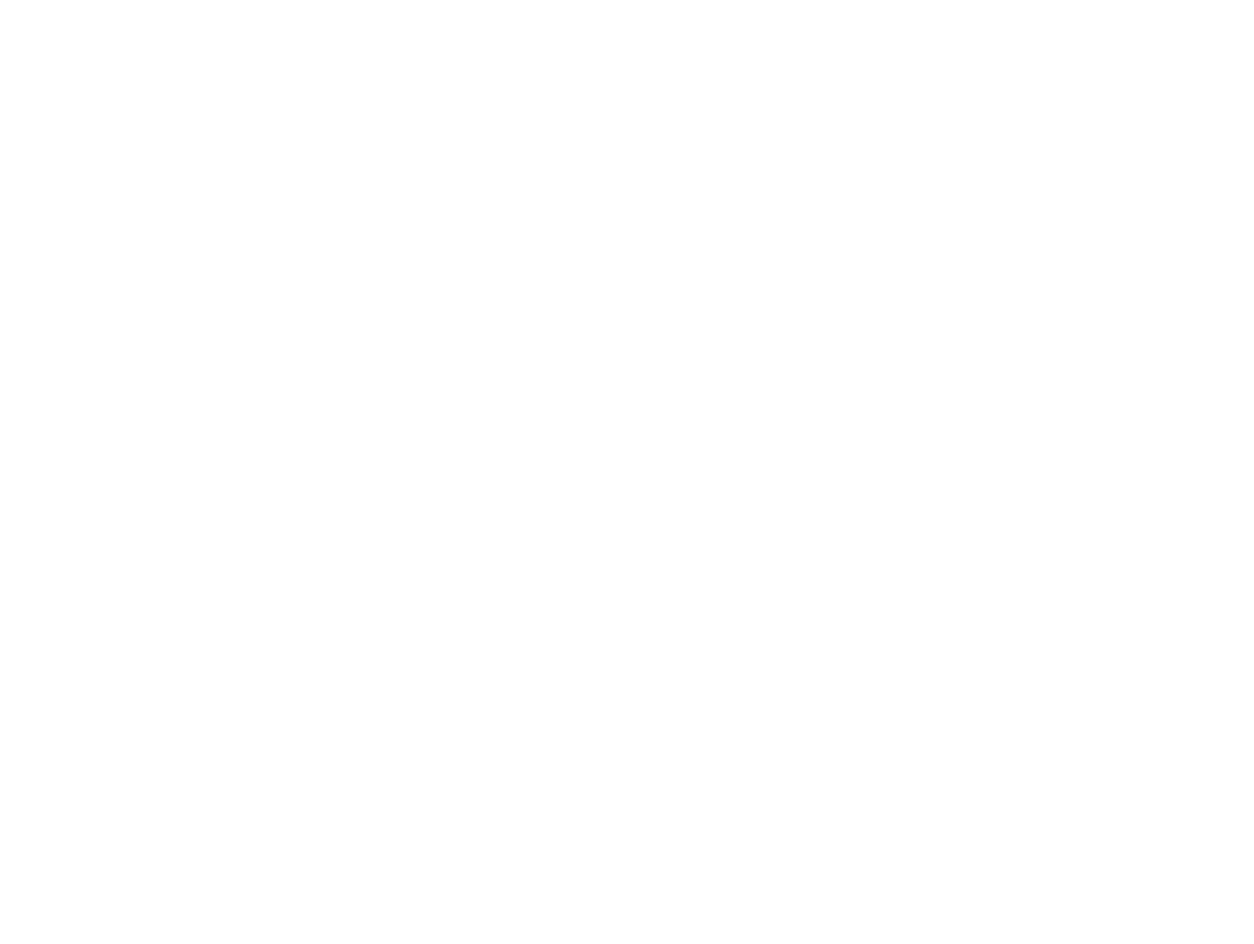
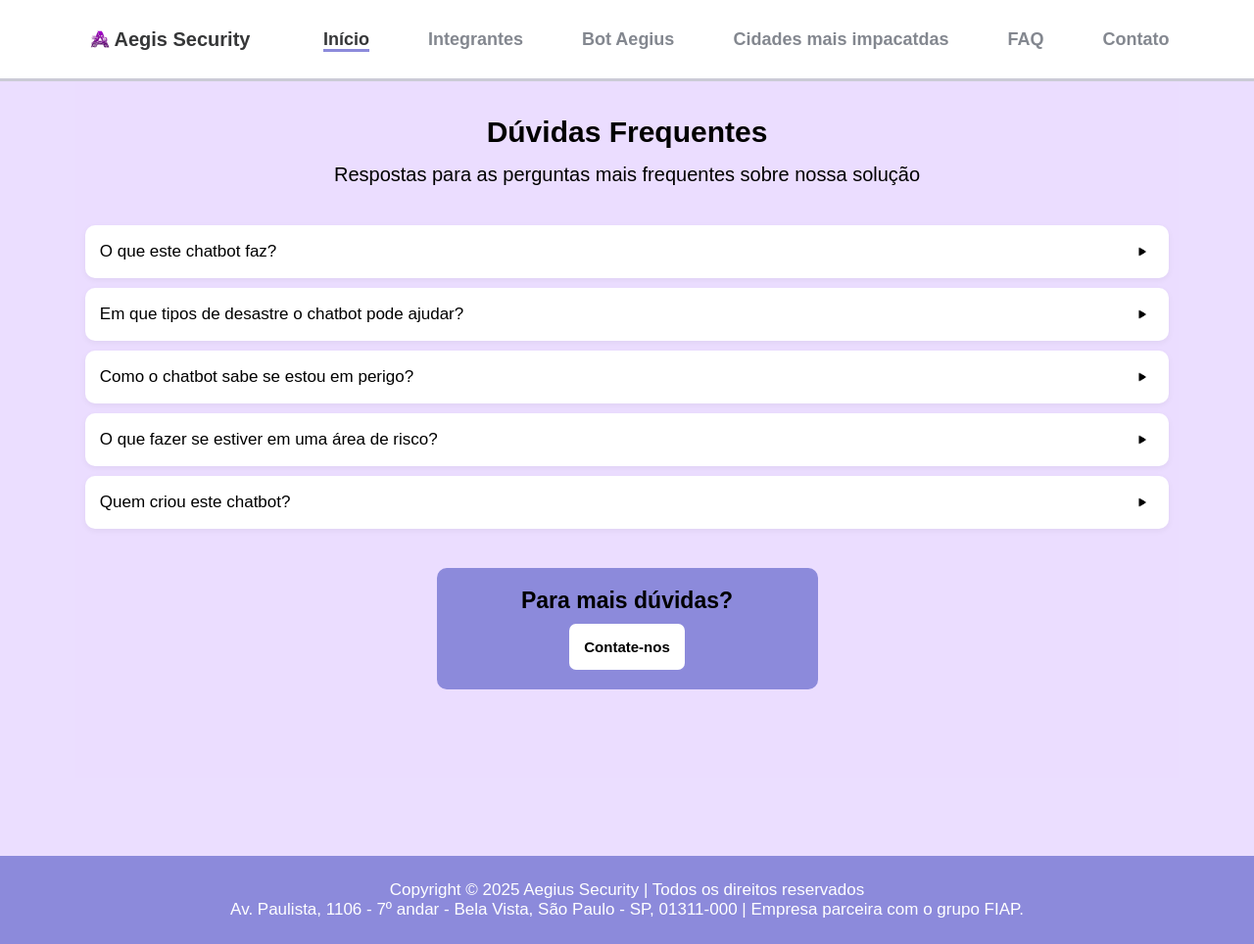
Before and after one commit to Global-Solution-Aegis-security/Aegis-security, a plain HTML site: page FAQ.html in a window 1280 px wide. Shown: the whole page at 98% size. Before the commit the page ends 800 px from the top, so only its background shows below. Drawn offline with Linux system fonts and the light colour scheme.

Commit message:
finalizado FAQ

```diff
--- a/FAQ.html
+++ b/FAQ.html
@@ -0,0 +1,118 @@
+<!DOCTYPE html>
+<html lang="pt-br">
+
+<head>
+  <meta charset="UTF-8" />
+  <meta name="viewport" content="width=device-width, initial-scale=1.0" />
+  <link rel="stylesheet" href="styles/padrao.css" />
+  <link rel="stylesheet" href="styles/faq.css" />
+  <title>FAQ</title>
+</head>
+
+<body>
+    <header>
+        <nav>
+            <div>
+                <img class="icone-header" src="icons/inicio/icone-header-logo.png" alt="Ícone do menu de navegação" />
+                <h1>Aegis Security</h1>
+            </div>
+            <ul id="menu-links">
+                <li><a href="index.html" class="link-menu-ativado link-suave">Início</a></li>
+                <li><a href="integrantes.html" class="link-suave">Integrantes</a></li>
+                <li><a href="demo_bot.html" class="link-suave">Bot Aegius</a></li>
+                <li><a href="cidades_mais_impactadas.html" class="link-suave">Cidades mais impacatdas</a></li>
+                <li><a href="faq.html" class="link-suave">FAQ</a></li>
+                <li><a href="contato.html" class="link-suave">Contato</a></li>
+            </ul>
+
+            <div onclick="abrirMenu()" class="menu-hamburguer">
+                <img src="icons/inicio/menu-header.png" alt="Menu de links">
+            </div>
+
+
+
+        </nav>
+    </header>
+
+    <main>
+        <section id="perguntas-frequentes">
+            <h2>Dúvidas Frequentes</h2>
+            <p class="subtitulo-section">
+                Respostas para as perguntas mais frequentes sobre nossa solução
+            </p>
+
+            <div class="container-perguntas-frequentes">
+
+                <div class="faq-item">
+                    <div class="pergunta" role="button">
+                        O que este chatbot faz?
+                        <img src="icons/inicio/faq/icone-setinha-faq.jpg" class="seta"
+                            alt="Icone seta de abertura para resposta" />
+                    </div>
+                    <div class="resposta">
+                        Este chatbot oferece informações e orientações em tempo real para ajudar você a se proteger durante desastres naturais, como enchentes, deslizamentos e tempestades.
+                </div>
+            </div>
+
+                <div class="faq-item">
+                    <div class="pergunta" role="button">
+                        Em que tipos de desastre o chatbot pode ajudar?
+                        <img src="icons/inicio/faq/icone-setinha-faq.jpg" class="seta"
+                            alt="Icone seta de abertura para resposta" />
+                    </div>
+                    <div class="resposta">
+                        Atualmente, oferecemos suporte para enchentes, deslizamentos de terra, tempestades severas, secas, queimadas e, com menor frequência, terremotos.
+                    </div>
+                </div>
+
+                <div class="faq-item">
+                    <div class="pergunta" role="button">
+                        Como o chatbot sabe se estou em perigo?
+                        <img src="icons/inicio/faq/icone-setinha-faq.jpg" class="seta"
+                            alt="Icone seta de abertura para resposta" />
+                    </div>
+                    <div class="resposta">
+                        Utilizamos dados meteorológicos, geográficos e alertas da Defesa Civil para identificar riscos na sua região e emitir avisos personalizados.
+                    </div>
+                </div>
+
+                <div class="faq-item">
+                    <div class="pergunta" role="button">
+                        O que fazer se estiver em uma área de risco?
+                        <img src="icons/inicio/faq/icone-setinha-faq.jpg" class="seta"
+                            alt="Icone seta de abertura para resposta" />
+                    </div>
+                    <div class="resposta">
+                        O chatbot pode informar os abrigos mais próximos, enviar dicas de evacuação segura, notificar sobre rotas bloqueadas ou perigosas, além de avisar sobre pontos de apoio e resgate.
+                    </div>
+                </div>
+
+                <div class="faq-item">
+                    <div class="pergunta" role="button">
+                        Quem criou este chatbot?
+                        <img src="icons/inicio/faq/icone-setinha-faq.jpg" class="seta"
+                            alt="Icone seta de abertura para resposta" />
+                    </div>
+                    <div class="resposta">
+                        Este chatbot foi desenvolvido por uma equipe de estudantes com o objetivo de ajudar a reduzir os impactos de desastres naturais por meio da tecnologia.
+                    </div>
+                </div>
+
+                <div class="container-ainda-duvidas">
+                    <h3>Para mais dúvidas?</h3>
+                    <button data-href="contato.html">Contate-nos</button>
+                </div>
+
+            </div>
+        </section>
+    </main>
+
+    <footer>
+        <p>Copyright © 2025 Aegius Security | Todos os direitos reservados</p>
+        <p>Av. Paulista, 1106 - 7º andar - Bela Vista, São Paulo - SP, 01311-000 | Empresa parceira com o grupo FIAP.</p>
+    </footer>
+    <script src="js/faq.js"></script>
+    <script src="js/padrao.js"></script>
+</body>
+
+</html>
--- /dev/null
+++ b/js/faq.js
@@ -0,0 +1,11 @@
+document.querySelectorAll('.faq-item').forEach(item => {
+    item.addEventListener('click', () => {
+        const isAtiva = item.classList.contains('ativa');
+
+        document.querySelectorAll('.faq-item').forEach(el => el.classList.remove('ativa'));
+
+        if (!isAtiva) {
+            item.classList.add('ativa');
+        }
+    });
+});
--- /dev/null
+++ b/js/padrao.js
@@ -0,0 +1,38 @@
+document.querySelectorAll('#menu-links a.link-suave').forEach(link => {
+    link.addEventListener('click', function (e) {
+        e.preventDefault();
+
+        const destino = this.href;
+
+        document.body.classList.add('fade-out');
+
+        setTimeout(() => {
+            window.location.href = destino;
+        }, 200);
+    });
+});
+
+function abrirMenu() {
+    const menuLinks = document.getElementById('menu-links');
+    menuLinks.classList.toggle('mostrar');
+}
+
+document.addEventListener('DOMContentLoaded', () => {
+    const botoes = document.querySelectorAll('button[data-href]');
+
+    botoes.forEach(botao => {
+        botao.addEventListener('click', event => {
+            event.preventDefault();
+
+            const destino = botao.getAttribute('data-href');
+
+            if (destino) {
+                document.body.classList.add('fade-out');
+
+                setTimeout(() => {
+                    window.location.href = destino;
+                }, 100);
+            }
+        });
+    });
+});
--- /dev/null
+++ b/styles/faq.css
@@ -0,0 +1,101 @@
+#perguntas-frequentes {
+    background-color: #ebddff;
+    padding: 5rem 0;
+    display: flex;
+    flex-direction: column;
+    align-items: center;
+}
+
+h2 {
+    margin-top: 5.5rem;
+    font-size: 3rem;
+    text-align: center;
+}
+
+.subtitulo-section {
+    margin-top: 1.5rem;
+    font-size: 2rem;
+    text-align: center;
+    margin-bottom: 3rem;
+}
+
+.container-perguntas-frequentes {
+    display: flex;
+    flex-direction: column;
+    gap: 1rem;
+    padding: 1rem;
+    width: 100%;
+}
+
+.faq-item {
+    width: 100%;
+}
+
+.pergunta {
+    background-color: #fff;
+    padding: 1.5rem;
+    border-radius: 1rem;
+    font-size: 1.7rem;
+    display: flex;
+    justify-content: space-between;
+    align-items: center;
+    cursor: pointer;
+    box-shadow: 0 2px 6px rgba(0, 0, 0, 0.05);
+}
+
+.resposta {
+    display: none;
+    background-color: #e9e8e8;
+    margin: 1.5rem 0;
+    padding: 1.5rem;
+    border-radius: 1rem;
+    font-size: 1.6rem;
+}
+
+.faq-item.ativa .resposta {
+    display: block;
+}
+
+.faq-item.ativa .seta {
+    transform: rotate(240deg);
+}
+
+.seta {
+    width: 24px;
+    height: 24px;
+    transition: transform 0.3s ease;
+    object-fit: contain;
+    display: block;
+    transform-origin: center;
+}
+
+
+.container-ainda-duvidas {
+    max-width:389px;
+    margin: 3rem auto;
+    padding: 2rem;
+    background-color: #8c8adb;
+    border-radius: 1rem;
+    width: 100%;
+    display: flex;
+    flex-direction: column;
+    align-items: center;
+    justify-content: center;
+    text-align: center;
+}
+
+.container-ainda-duvidas h3 {
+    font-size: 2.3rem;
+    margin-bottom: 1rem;
+}
+
+.container-ainda-duvidas button {
+    border: none;
+    color: #000000;
+    padding: 1.5rem;
+    border-radius: .7rem;
+    background-color: #ffffff;
+    font-weight: bold;
+    cursor: pointer;
+    font-size: 1.5rem;
+}
--- a/styles/integrantes.css
+++ b/styles/integrantes.css
@@ -1,5 +1,5 @@
 body {
-  background-color: #e6d6fd; /* Fundo geral roxo claro */
+  background-color: #e6d6fd;
   font-family: Arial, sans-serif;
   margin: 0;
   padding: 0;
```
Also changed, not shown: icons/inicio/faq/icone-setinha-faq.jpg (added).
